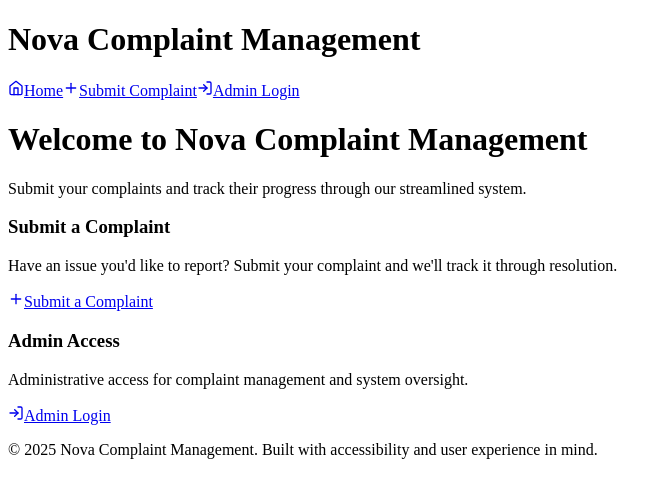
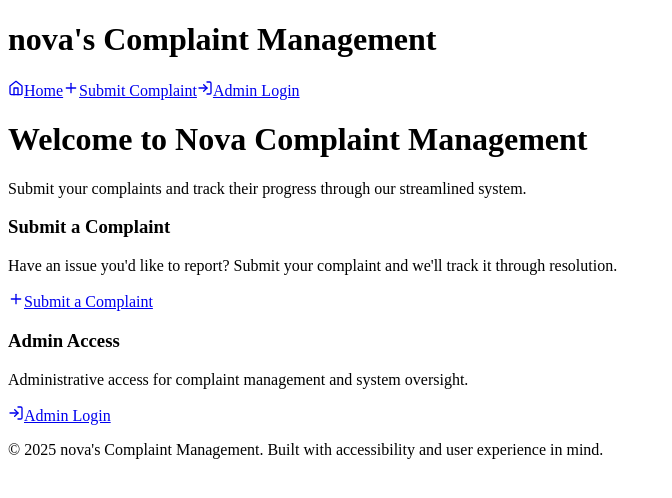
Before and after one commit to novaticstar/Complaint-Management-Agent, a React (Vite) app in the folder frontend/: page / in a window 1280 px wide. Shown: the top 498 px of the page, without its empty margins (0-672 px from the left). Built offline with nearby package versions, Linux system fonts and the light colour scheme.

Commit message:
fix: standardize branding capitalization in Footer and Header components

```diff
--- a/frontend/src/components/Footer.tsx
+++ b/frontend/src/components/Footer.tsx
@@ -7,7 +7,7 @@ const Footer: React.FC = () => {
     <footer className="footer">
       <div className="container">
         <p className="text-sm">
-          &copy; {currentYear} Nova Complaint Management. Built with accessibility and user experience in mind.
+          &copy; {currentYear} nova's Complaint Management. Built with accessibility and user experience in mind.
         </p>
       </div>
     </footer>
--- a/frontend/src/components/Header.tsx
+++ b/frontend/src/components/Header.tsx
@@ -2,7 +2,7 @@ const Header = () => {
   return (
     <header className="header">
       <div className="container">
-        <h1>Nova Complaint Management</h1>
+        <h1>nova's Complaint Management</h1>
       </div>
     </header>
   );
```
